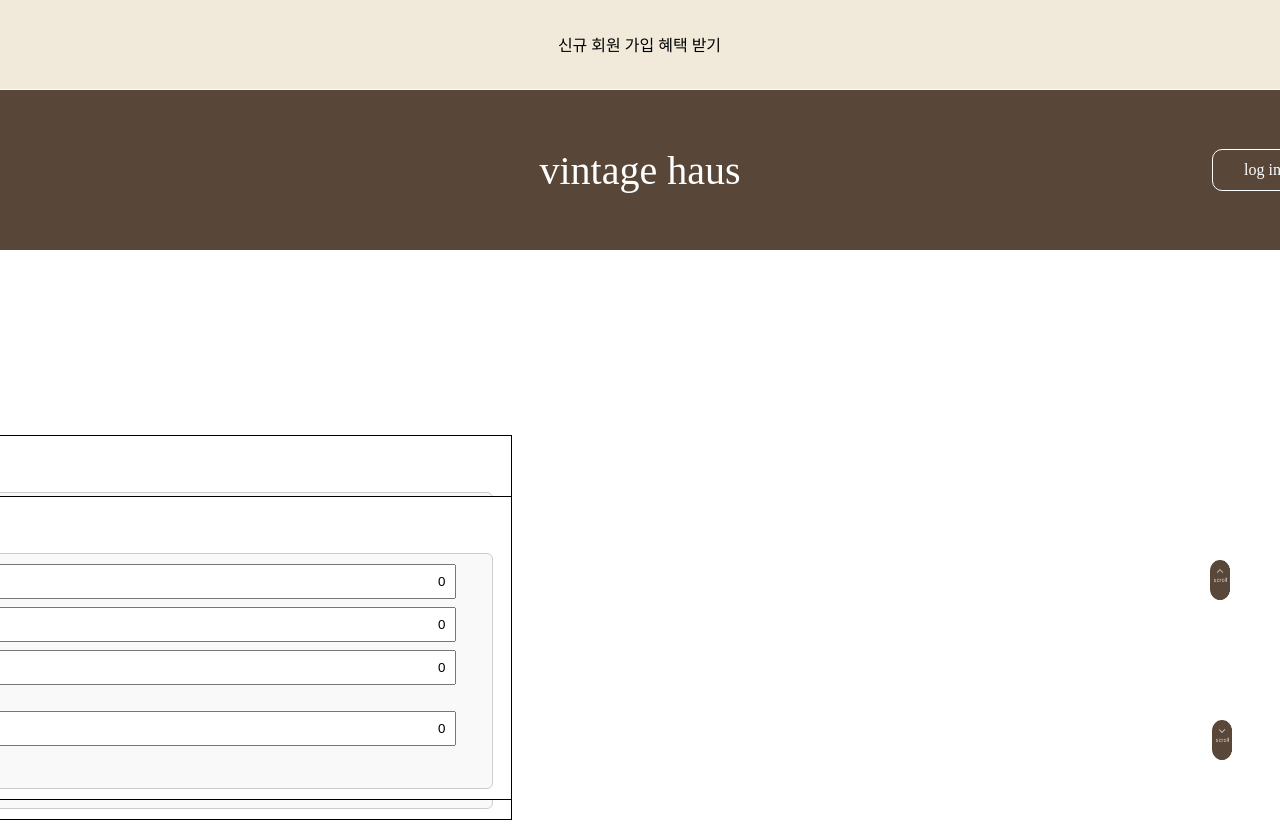
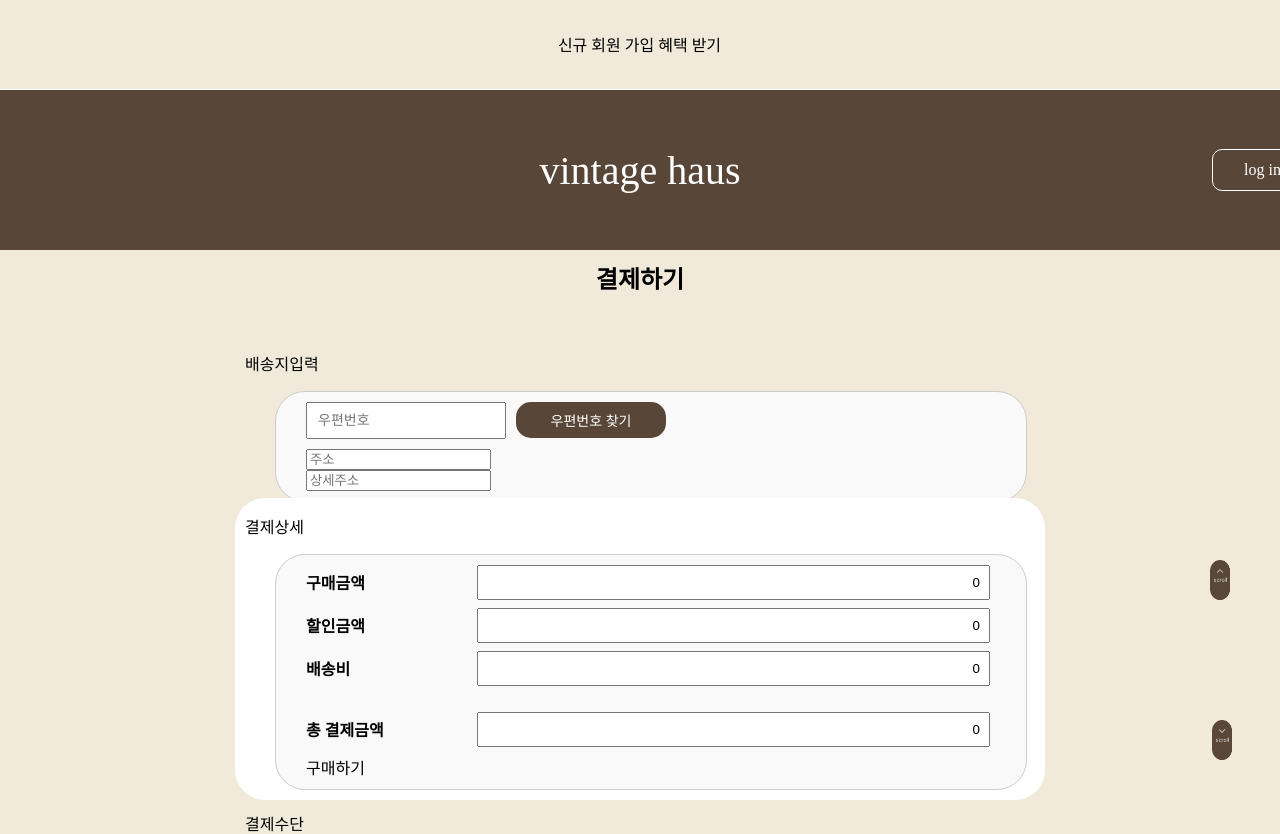
Before and after one commit to ouo-29571/4team, a React (Vite) app in the folder front/: page /Order in a window 1280 px wide. Shown: the top 834 px of the page. Built offline with nearby package versions, Linux system fonts and the light colour scheme; a web font is replaced by a local one.

Commit message:
버튼하고 있음
그래?

```diff
--- a/front/src/Component/order/Order.css
+++ b/front/src/Component/order/Order.css
@@ -1,7 +1,16 @@
 /* ✅ 결제창 전체 감싸는 폼 */
+.Order-Main{
+  margin-top: -120px;
+  height: 100%;
+  overflow: visible;
+  display: flex;
+  flex-direction: column;
+  align-items: center;
+  background-color: #f1EADA;
+}
 .order-form {
   position: relative;
-  border: 1px solid #000;
+
   width: 800px;
   display: flex;
   padding-left: 10px;
@@ -15,7 +24,8 @@
   bottom: 0;
   z-index: 1000;
   background-color: #fff;
-  border: 1px solid #000;
+  border-radius: 30px;
+
   width: 800px;
   display: flex;
   padding-left: 10px;
@@ -79,13 +89,25 @@
   padding-bottom: 10px;
   margin-left: 30px;
   margin-bottom: 10px;
-  border-radius: 6px;
+  border-radius: 30px;
   background-color: #f9f9f9;
   width: 90%;
   display: flex;
   flex-direction: column;
   align-items: flex-start;
   text-align: left;
+}
+
+.ZipCode{
+  background-color: #584738;
+  border-radius: 15px;
+  color: #fff;
+  display: flex;
+  justify-content: center;
+  align-items: center;
+  width: 150px;
+  height: 10px;
+
 }
 
 .item-row {
--- a/front/src/Component/order/Order.jsx
+++ b/front/src/Component/order/Order.jsx
@@ -121,6 +121,7 @@ function Order() {
 
     return (
         <>
+        <div className="Order-Main">
             <h2>결제하기</h2>
 
             {/* 주소찾기 */}
@@ -133,9 +134,9 @@ function Order() {
                             id="sample3_postcode"
                             placeholder="우편번호"
                             readOnly
-                            style={{ width: "200px", height: "30px" }}
+                            style={{ width: "200px", height: "37px" }}
                         />
-                        <button onClick={handlePostcode}>우편번호 찾기</button>
+                        <button className="ZipCode" onClick={handlePostcode}>우편번호 찾기</button>
                     </div>
                     <input
                         type="text"
@@ -292,6 +293,7 @@ function Order() {
                     </button>
                 </div>
             </div>
+            </div>
         </>
     );
 }
```
